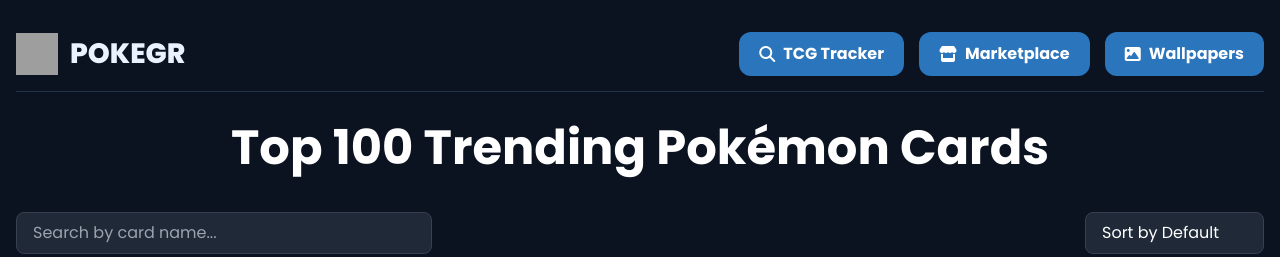
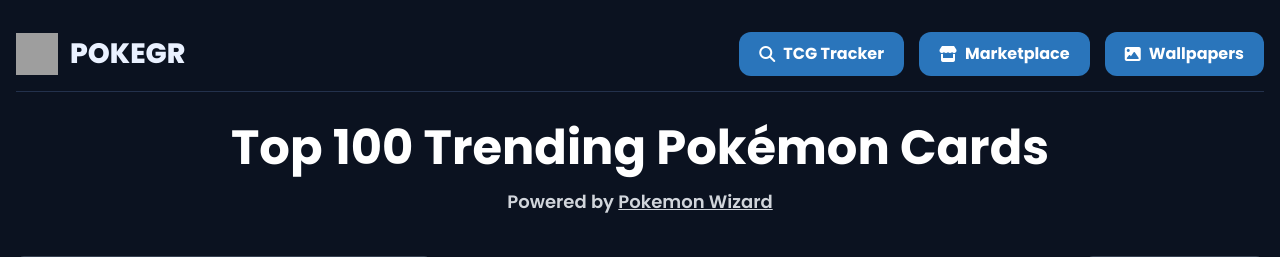
Before and after one commit to pjteo495-bit/pokemon-tcg-tracker, a Flask app: page /top100 in a window 1280 px wide. Shown: the top 257 px of the page. Run offline with Flask 3, Linux system fonts and the light colour scheme; some libraries are stand-ins or nearby versions; grey boxes are pictures that could not be loaded.

Commit message:
Update top100.html

```diff
--- a/templates/top100.html
+++ b/templates/top100.html
@@ -147,6 +147,9 @@
 
         <div class="text-center mb-10">
             <h2 class="text-4xl md:text-5xl font-bold text-white">Top 100 Trending Pokémon Cards</h2>
+            <p class="text-lg font-semibold text-gray-300 mt-4">
+                Powered by <a href="https://www.pokemonwizard.com/" target="_blank" rel="noopener noreferrer" class="underline hover:text-poke-yellow">Pokemon Wizard</a>
+            </p>
         </div>
 
         <div class="flex flex-col md:flex-row justify-between items-center mb-8 gap-4">
```
